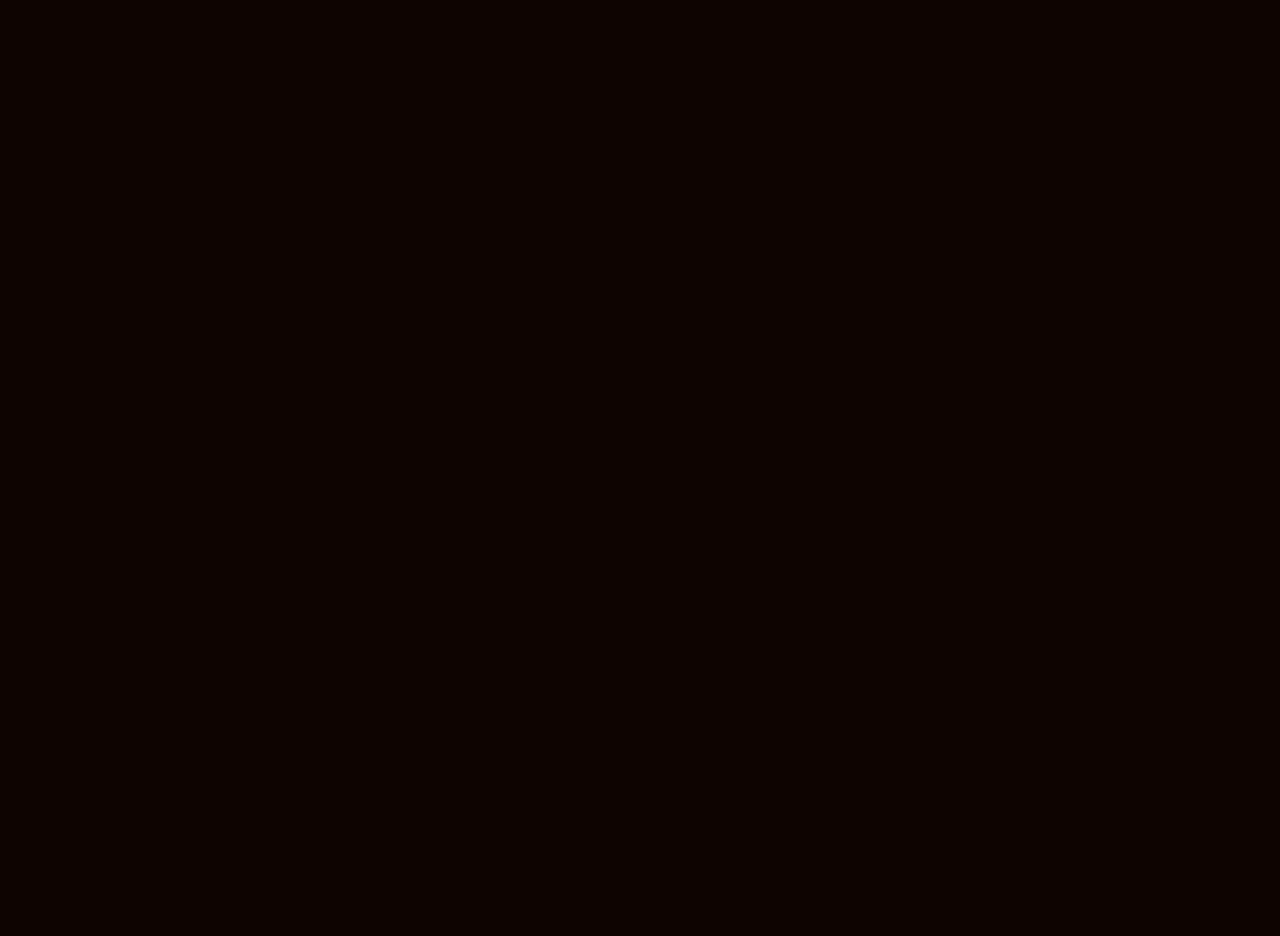
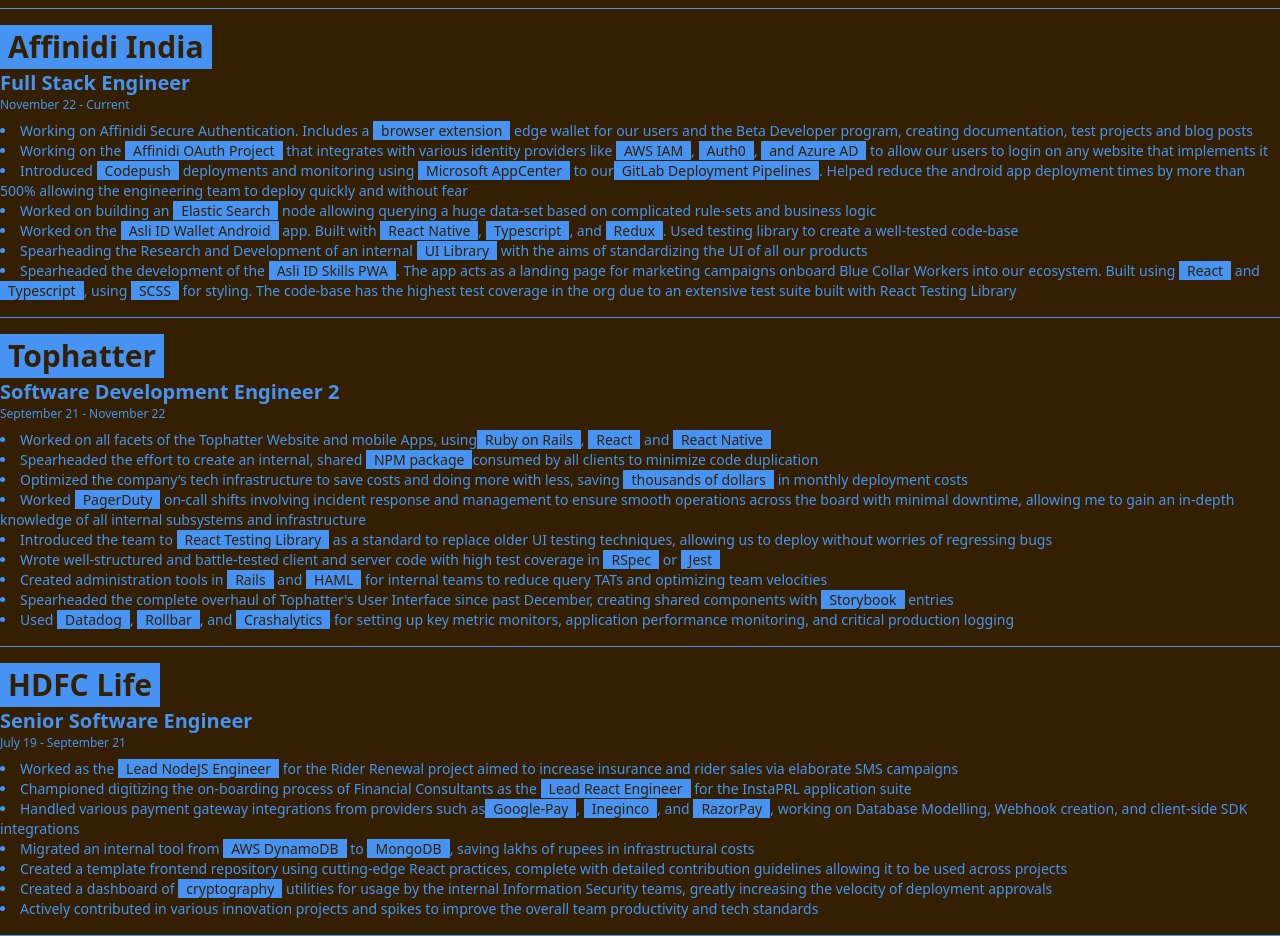
Before and after one commit to karanehra/karanehra.github.io, a React (Create React App) app: page /career in a window 1280 px wide. Shown: the part 260-1196 px from the top of the page. Before the commit the page ends 800 px from the top, so only its background shows below. Built offline with nearby package versions, Linux system fonts and the light colour scheme.

Commit message:
feat: adds career page

```diff
--- a/src/Career.tsx
+++ b/src/Career.tsx
@@ -1,7 +1,187 @@
+import BgColorSpan from "./components/BgColorSpan";
+import BgColorText from "./components/BgColorText";
 import Layout from "./components/Layout";
 
 const Careeer = () => {
-  return <Layout>Careeer</Layout>;
+  return (
+    <Layout>
+      <h1 className="text-6xl text-primary mb-4 font-black">Career</h1>
+
+      <p className="text-md text-primary ">
+        I have been working professionally for 4 years. I started off in college
+        with odd jobs, side hustles, iternships and freelance work. I love to
+        learn new things and experiment with the latest technologies
+      </p>
+
+      <hr className="my-4 text-primary" />
+
+      <BgColorText className="text-3xl text-primary font-black">
+        Affinidi India
+      </BgColorText>
+      <h3 className="text-xl text-primary font-bold">Full Stack Engineer</h3>
+      <h3 className="text-xs text-primary mb-2">November 22 - Current</h3>
+
+      <ul className="list-inside list-disc">
+        <li className="text-primary text-sm">
+          Working on Affinidi Secure Authentication. Includes a{" "}
+          <BgColorSpan>browser extension</BgColorSpan> edge wallet for our users
+          and the Beta Developer program, creating documentation, test projects
+          and blog posts
+        </li>
+        <li className="text-primary text-sm">
+          Working on the <BgColorSpan>Affinidi OAuth Project</BgColorSpan> that
+          integrates with various identity providers like{" "}
+          <BgColorSpan>AWS IAM</BgColorSpan>, <BgColorSpan>Auth0</BgColorSpan>,{" "}
+          <BgColorSpan>and Azure AD</BgColorSpan> to allow our users to login on
+          any website that implements it
+        </li>
+        <li className="text-primary text-sm">
+          Introduced <BgColorSpan>Codepush</BgColorSpan> deployments and
+          monitoring using <BgColorSpan>Microsoft AppCenter</BgColorSpan> to our
+          <BgColorSpan>GitLab Deployment Pipelines</BgColorSpan>. Helped reduce
+          the android app deployment times by more than 500% allowing the
+          engineering team to deploy quickly and without fear
+        </li>
+        <li className="text-primary text-sm">
+          Worked on building an <BgColorSpan>Elastic Search</BgColorSpan> node
+          allowing querying a huge data-set based on complicated rule-sets and
+          business logic
+        </li>
+        <li className="text-primary text-sm">
+          Worked on the <BgColorSpan>Asli ID Wallet Android</BgColorSpan> app.
+          Built with <BgColorSpan>React Native</BgColorSpan>,{" "}
+          <BgColorSpan>Typescript</BgColorSpan>, and{" "}
+          <BgColorSpan>Redux</BgColorSpan>. Used testing library to create a
+          well-tested code-base
+        </li>
+        <li className="text-primary text-sm">
+          Spearheading the Research and Development of an internal{" "}
+          <BgColorSpan>UI Library</BgColorSpan> with the aims of standardizing
+          the UI of all our products
+        </li>
+        <li className="text-primary text-sm">
+          Spearheaded the development of the{" "}
+          <BgColorSpan>Asli ID Skills PWA</BgColorSpan>. The app acts as a
+          landing page for marketing campaigns onboard Blue Collar Workers into
+          our ecosystem. Built using <BgColorSpan>React</BgColorSpan> and {""}
+          <BgColorSpan>Typescript</BgColorSpan>, using{" "}
+          <BgColorSpan>SCSS</BgColorSpan> for styling. The code-base has the
+          highest test coverage in the org due to an extensive test suite built
+          with React Testing Library
+        </li>
+      </ul>
+
+      <hr className="my-4 text-primary" />
+
+      <BgColorText className="text-3xl text-primary font-black">
+        Tophatter
+      </BgColorText>
+      <h3 className="text-xl text-primary font-bold">Software Development Engineer 2</h3>
+      <h3 className="text-xs text-primary mb-2">September 21 - November 22</h3>
+
+      <ul className="list-inside list-disc">
+        <li className="text-primary text-sm">
+          Worked on all facets of the Tophatter Website and mobile Apps, using
+          <BgColorSpan>Ruby on Rails</BgColorSpan>,{" "}
+          <BgColorSpan>React</BgColorSpan> and{" "}
+          <BgColorSpan>React Native</BgColorSpan>
+        </li>
+        <li className="text-primary text-sm">
+          Spearheaded the effort to create an internal, shared{" "}
+          <BgColorSpan>NPM package</BgColorSpan>
+          consumed by all clients to minimize code duplication
+        </li>
+        <li className="text-primary text-sm">
+          Optimized the company’s tech infrastructure to save costs and doing
+          more with less, saving <BgColorSpan>thousands of dollars</BgColorSpan>{" "}
+          in monthly deployment costs
+        </li>
+        <li className="text-primary text-sm">
+          Worked <BgColorSpan>PagerDuty</BgColorSpan> on-call shifts involving
+          incident response and management to ensure smooth operations across
+          the board with minimal downtime, allowing me to gain an in-depth
+          knowledge of all internal subsystems and infrastructure
+        </li>
+        <li className="text-primary text-sm">
+          Introduced the team to{" "}
+          <BgColorSpan>React Testing Library</BgColorSpan> as a standard to
+          replace older UI testing techniques, allowing us to deploy without
+          worries of regressing bugs
+        </li>
+        <li className="text-primary text-sm">
+          Wrote well-structured and battle-tested client and server code with
+          high test coverage in <BgColorSpan>RSpec</BgColorSpan> or{" "}
+          <BgColorSpan>Jest</BgColorSpan>
+        </li>
+        <li className="text-primary text-sm">
+          Created administration tools in <BgColorSpan>Rails</BgColorSpan> and{" "}
+          <BgColorSpan>HAML</BgColorSpan> for internal teams to reduce query
+          TATs and optimizing team velocities
+        </li>
+        <li className="text-primary text-sm">
+          Spearheaded the complete overhaul of Tophatter's User Interface since
+          past December, creating shared components with{" "}
+          <BgColorSpan>Storybook</BgColorSpan> entries
+        </li>
+        <li className="text-primary text-sm">
+          Used <BgColorSpan>Datadog</BgColorSpan>,{" "}
+          <BgColorSpan>Rollbar</BgColorSpan>, and{" "}
+          <BgColorSpan>Crashalytics</BgColorSpan> for setting up key metric
+          monitors, application performance monitoring, and critical production
+          logging
+        </li>
+      </ul>
+
+      <hr className="my-4 text-primary" />
+
+      <BgColorText className="text-3xl text-primary font-black">
+        HDFC Life
+      </BgColorText>
+      <h3 className="text-xl text-primary font-bold">Senior Software Engineer</h3>
+      <h3 className="text-xs text-primary mb-2">July 19 - September 21</h3>
+
+      <ul className="list-disc list-inside">
+        <li className="text-primary text-sm">
+          Worked as the <BgColorSpan>Lead NodeJS Engineer</BgColorSpan> for the
+          Rider Renewal project aimed to increase insurance and rider sales via
+          elaborate SMS campaigns
+        </li>
+        <li className="text-primary text-sm">
+          Championed digitizing the on-boarding process of Financial Consultants
+          as the <BgColorSpan>Lead React Engineer</BgColorSpan> for the InstaPRL
+          application suite
+        </li>
+        <li className="text-primary text-sm">
+          Handled various payment gateway integrations from providers such as
+          <BgColorSpan>Google-Pay</BgColorSpan>,{" "}
+          <BgColorSpan>Ineginco</BgColorSpan>, and{" "}
+          <BgColorSpan>RazorPay</BgColorSpan>, working on Database Modelling,
+          Webhook creation, and client-side SDK integrations
+        </li>
+        <li className="text-primary text-sm">
+          Migrated an internal tool from <BgColorSpan>AWS DynamoDB</BgColorSpan>{" "}
+          to <BgColorSpan>MongoDB</BgColorSpan>, saving lakhs of rupees in
+          infrastructural costs
+        </li>
+        <li className="text-primary text-sm">
+          Created a template frontend repository using cutting-edge React
+          practices, complete with detailed contribution guidelines allowing it
+          to be used across projects
+        </li>
+        <li className="text-primary text-sm">
+          Created a dashboard of <BgColorSpan>cryptography</BgColorSpan>{" "}
+          utilities for usage by the internal Information Security teams,
+          greatly increasing the velocity of deployment approvals
+        </li>
+        <li className="text-primary text-sm">
+          Actively contributed in various innovation projects and spikes to
+          improve the overall team productivity and tech standards
+        </li>
+      </ul>
+
+      <hr className="my-4 mb-10 text-primary" />
+    </Layout>
+  );
 };
 
 export default Careeer;
--- a/src/Home.tsx
+++ b/src/Home.tsx
@@ -13,13 +13,15 @@
 
   return (
     <Layout>
-      <h1 className="text-8xl font-black text-primary mb-5">Hello!</h1>
-      <h1 className="text-9xl font-black text-primary mb-10">
-        I'm <span className="bg-primary text-secondary px-10">Karan</span>.
+      <h1 className="font-black text-primary text-3xl mb-3 md:text-8xl md:mb-5">
+        Hello!
+      </h1>
+      <h1 className="font-black text-primary text-6xl mb-4 md:text-9xl md:mb-10">
+        I'm <span className="bg-primary text-secondary md:px-10">Karan</span>.
       </h1>
       <div className="grow">
         <span
-          className="text-7xl font-black bg-primary text-secondary mb-5 px-4"
+          className="font-black bg-primary text-secondary text-3xl md:mb-5 md:px-4 md:text-7xl"
           onClick={() => setActiveTrait((activeTrait + 1) % 5)}
         >
           {traits[activeTrait]}
--- a/src/Projects.tsx
+++ b/src/Projects.tsx
@@ -1,7 +1,11 @@
 import Layout from "./components/Layout";
 
 const Projects = () => {
-  return <Layout>Projects</Layout>;
+  return (
+    <Layout>
+      <h1 className="text-6xl text-primary mb-4 font-black">Projects</h1>
+    </Layout>
+  );
 };
 
 export default Projects;
--- /dev/null
+++ b/src/components/BgColorSpan.tsx
@@ -0,0 +1,17 @@
+import { PropsWithChildren } from "react";
+
+interface IBgColorSpanProps extends PropsWithChildren {
+  className?: string;
+}
+
+const BgColorSpan = (props: IBgColorSpanProps) => {
+  const { children, className } = props;
+
+  return (
+    <span className={`bg-primary text-secondary w-fit px-2 ${className}`}>
+      {children}
+    </span>
+  );
+};
+
+export default BgColorSpan;
--- /dev/null
+++ b/src/components/BgColorText.tsx
@@ -0,0 +1,15 @@
+import { PropsWithChildren } from "react";
+
+interface IBgColorTextProps extends PropsWithChildren {
+  className?: string;
+}
+
+const BgColorText = (props: IBgColorTextProps) => {
+  const { children, className } = props;
+
+  return (
+    <span className={`bg-primary text-secondary w-fit px-2 py-1 ${className}`}>{children}</span>
+  );
+};
+
+export default BgColorText;
--- a/src/components/Layout.tsx
+++ b/src/components/Layout.tsx
@@ -3,9 +3,9 @@
 
 const Layout = (props: PropsWithChildren) => {
   return (
-    <div className="bg-secondary w-screen h-screen max-w-7xl mx-auto overflow-hidden">
+    <div className="bg-secondary w-screen h-screen md:max-w-7xl mx-auto flex">
       <Navbar />
-      <div className="mt-32 w-2/3 mx-auto flex flex-col" style={{height: 'calc(100vh - 136px)'}}>{props.children}</div>
+      <div className="mx-auto flex flex-col mt-16 px-4 pb-4 grow md:px-0 md:mt-32 md:w-2/3">{props.children}</div>
     </div>
   );
 };
--- a/tailwind.config.js
+++ b/tailwind.config.js
@@ -4,8 +4,8 @@
   theme: {
     extend: {},
     colors: {
-      primary: "#6079b2",
-      secondary: "#0e0401",
+      primary: "#4693f4",
+      secondary: "#342001",
     },
   },
   plugins: [],
```
Also changed, not shown: src/components/Navbar.tsx (+5 -3 lines), 11 other files (tests, documents, lock files or other folders).
